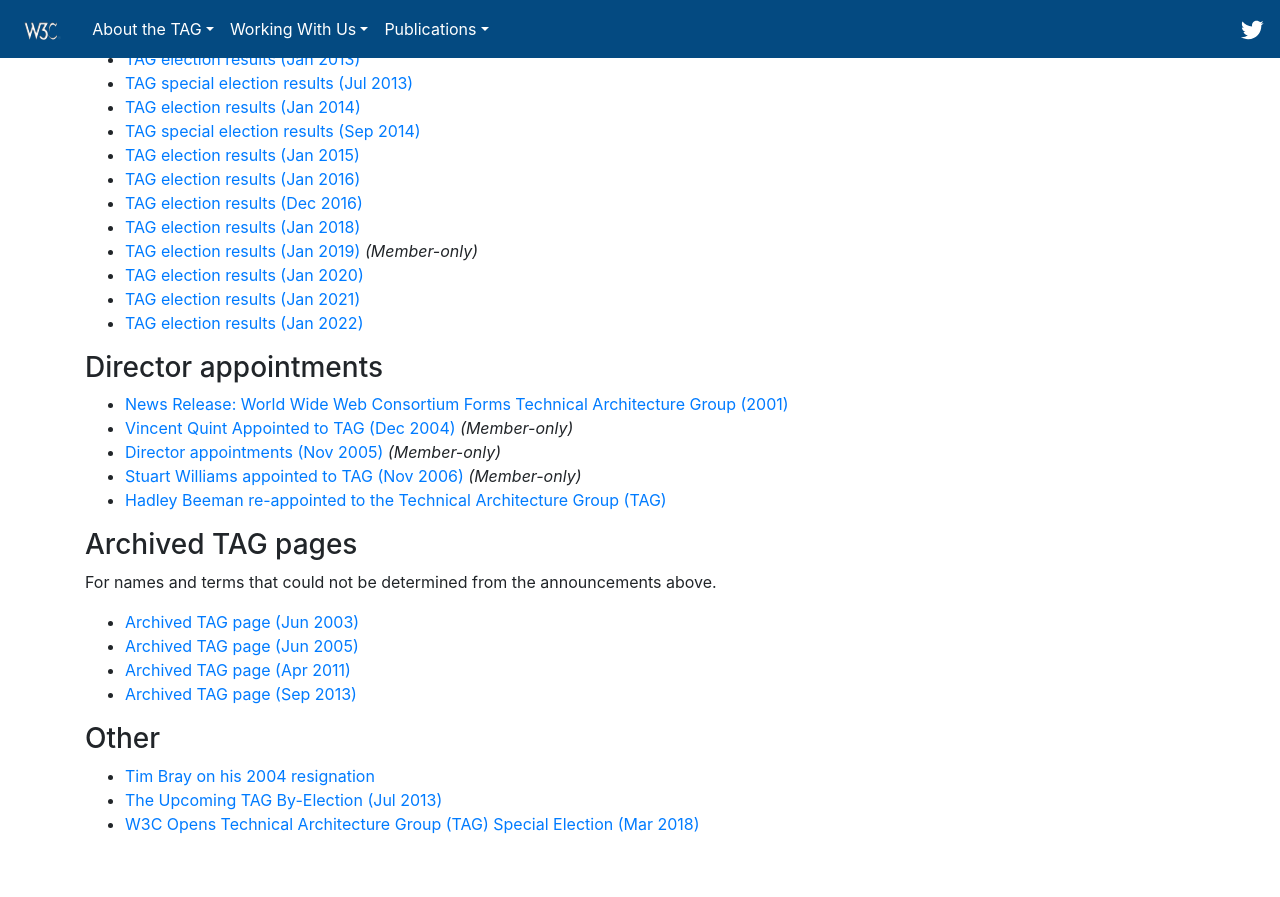
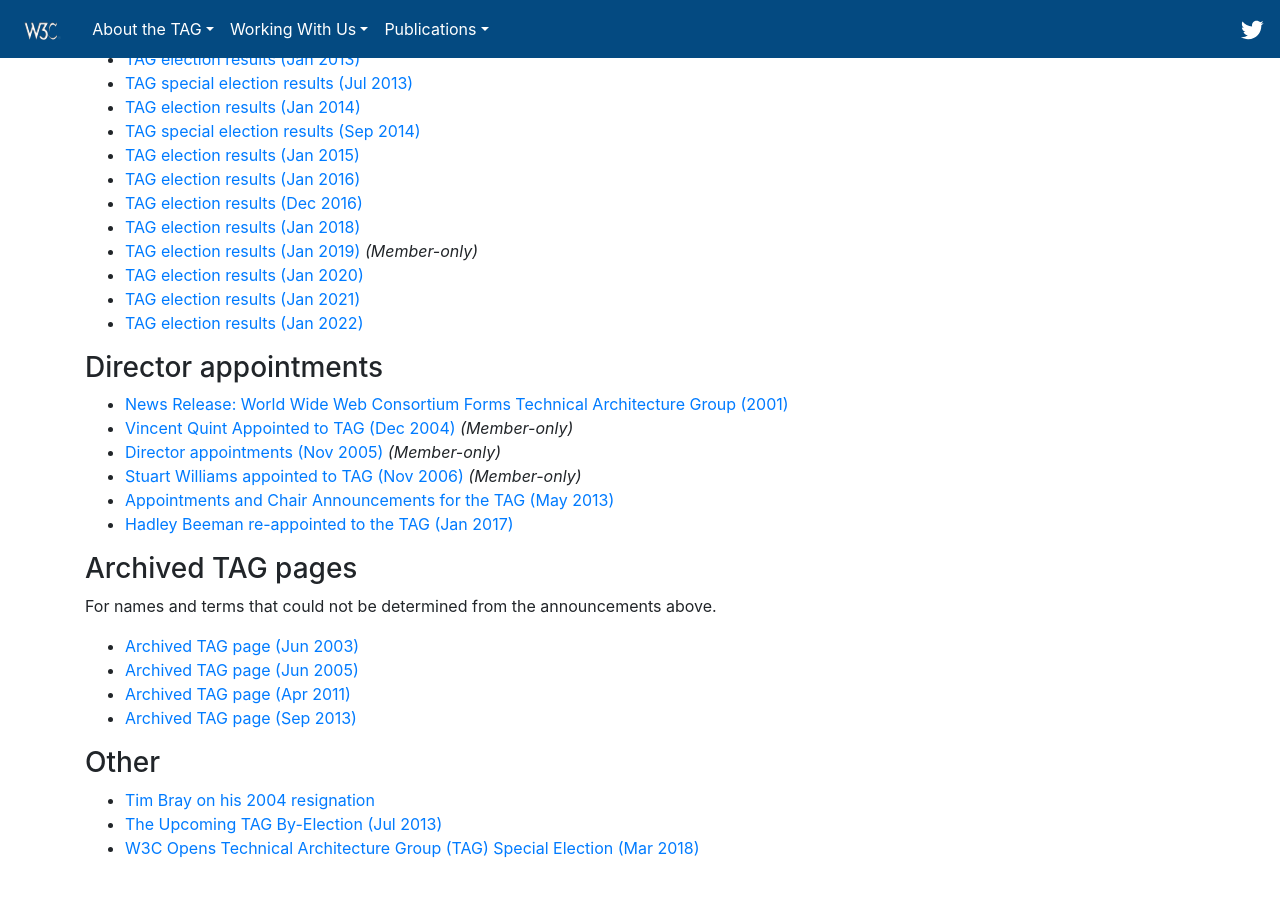
Before and after one commit to w3ctag/tag.w3.org, a Jekyll site: the page built from history/index.md, in a window 1280 px wide and 900 px high, scrolled down 1900 px. Shown: the top 897 px of the window. Built offline with Jekyll 4.4.1, drawn with Linux system fonts in a browser that asks for light colours; nearby versions of some CDN libraries; library files that are not in the unit come from our copies; before the commit the page ends 2776 px from its top, so only the background shows below that.

Commit message:
Update index.md

```diff
--- a/history/index.md
+++ b/history/index.md
@@ -53,7 +53,8 @@
 - [Vincent Quint Appointed to TAG (Dec 2004)](https://lists.w3.org/Archives/Member/w3c-ac-members/2004OctDec/0045.html) *(Member-only)*
 - [Director appointments (Nov 2005)](https://lists.w3.org/Archives/Member/w3c-ac-members/2005OctDec/0023.html) *(Member-only)*
 - [Stuart Williams appointed to TAG (Nov 2006)](https://lists.w3.org/Archives/Member/w3c-ac-members/2006OctDec/0049.html) *(Member-only)*
-- [Hadley Beeman re-appointed to the Technical Architecture Group (TAG)](https://lists.w3.org/Archives/Public/www-tag/2017Jan/0004.html)
+- [Appointments and Chair Announcements for the TAG (May 2013)](https://lists.w3.org/Archives/Member/w3c-ac-members/2013AprJun/0026.html)
+- [Hadley Beeman re-appointed to the TAG (Jan 2017)](https://lists.w3.org/Archives/Public/www-tag/2017Jan/0004.html)
 
 ### Archived TAG pages
 
```
